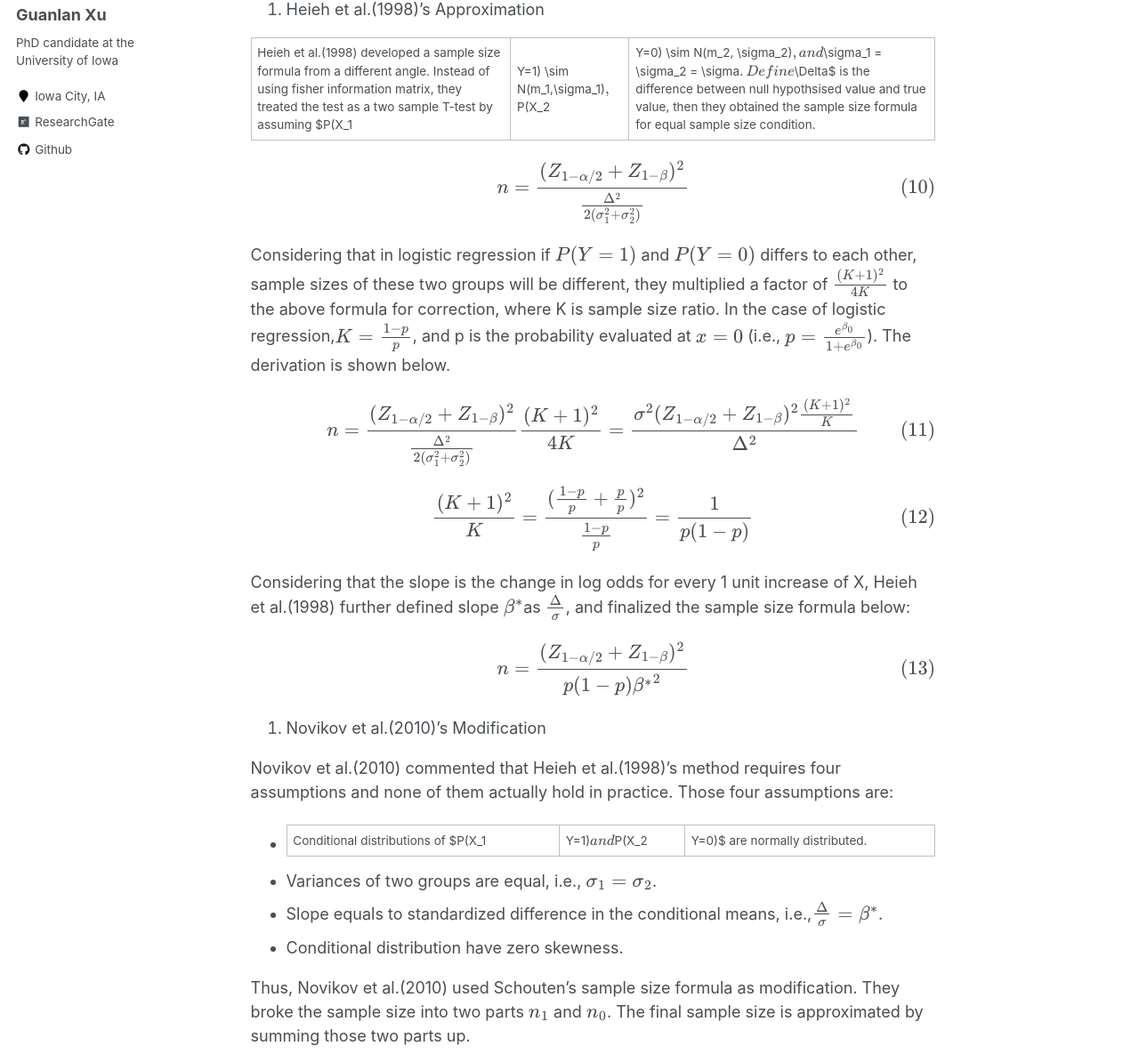
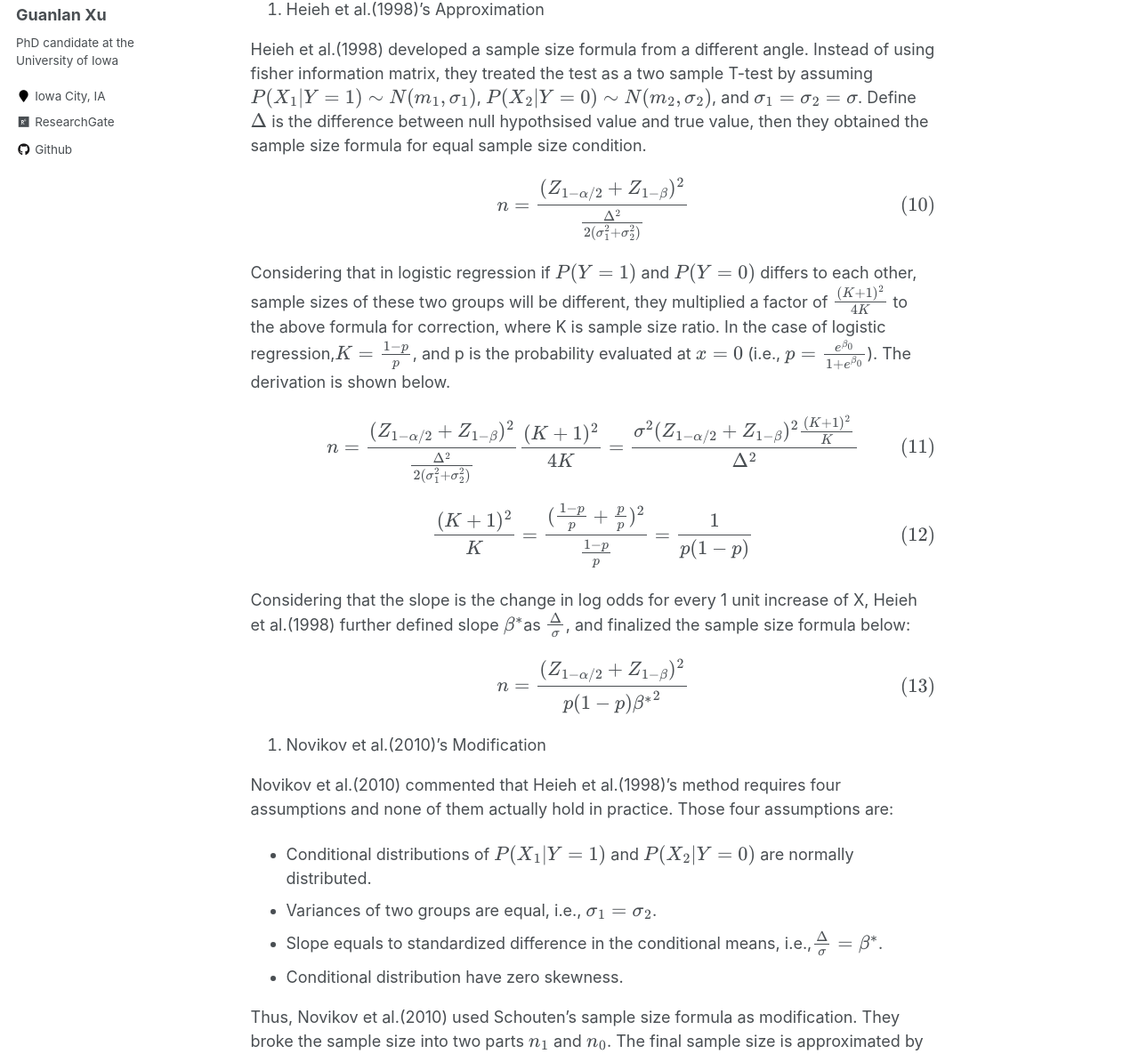
Before and after one commit to guanlanxu/guanlanxu.github.io, a Jekyll site: the page built from _posts/2019-05-01-power-samplesize-1.md, in a window 1280 px wide and 1400 px high, scrolled down 3110 px, cut to the strip 215-1400 px from the top of the window. Shown: the whole strip at 89% size. Built offline with Jekyll 4.4.1, drawn with Linux system fonts in a browser that asks for light colours; formulas are drawn with MathJax 3.

Commit message:
Update 2019-05-01-power-samplesize-1.md

```diff
--- a/_posts/2019-05-01-power-samplesize-1.md
+++ b/_posts/2019-05-01-power-samplesize-1.md
@@ -100,7 +100,7 @@ $$N = \frac{(Z_\alpha + e^{-\frac{\beta_1^2}{4}} Z_\beta)^2 } {e^{\beta_0}\beta_
 
 1. Heieh et al.(1998)'s Approximation
 
-Heieh et al.(1998) developed a sample size formula from a different angle. Instead of using fisher information matrix, they treated the test as a two sample T-test by assuming $P(X_1 | Y=1) \sim N(m_1,\sigma_1)$, $P(X_2 | Y=0) \sim N(m_2, \sigma_2)$, and $\sigma_1 = \sigma_2 = \sigma$. Define $\Delta$ is the difference between null hypothsised value and true value, then they obtained the sample size formula for equal sample size condition.
+Heieh et al.(1998) developed a sample size formula from a different angle. Instead of using fisher information matrix, they treated the test as a two sample T-test by assuming $P(X_1 \vert Y=1) \sim N(m_1,\sigma_1)$, $P(X_2 \vert Y=0) \sim N(m_2, \sigma_2)$, and $\sigma_1 = \sigma_2 = \sigma$. Define $\Delta$ is the difference between null hypothsised value and true value, then they obtained the sample size formula for equal sample size condition.
 
 $$n = \frac{(Z_{1-\alpha/2}+ Z_{1-\beta})^2}{\frac{\Delta^2}{2(\sigma_1^2 + \sigma_2^2)}}$$
 
@@ -119,7 +119,7 @@ $$n = \frac{(Z_{1-\alpha/2}+ Z_{1-\beta})^2}{p(1-p){\beta^*}^2}$$
 
 Novikov et al.(2010) commented that Heieh et al.(1998)'s method requires four assumptions and none of them actually hold in practice. Those four assumptions are:
 
-* Conditional distributions of $P(X_1|Y=1)$ and $P(X_2|Y=0)$ are normally distributed.
+* Conditional distributions of $P(X_1 \vert Y=1)$ and $P(X_2 \vert Y=0)$ are normally distributed.
 * Variances of two groups are equal, i.e., $\sigma_1 = \sigma_2$.
 * Slope equals to standardized difference in the conditional means, i.e.,$\frac{\Delta}{\sigma} = \beta^*$.
 * Conditional distribution have zero skewness.
```
